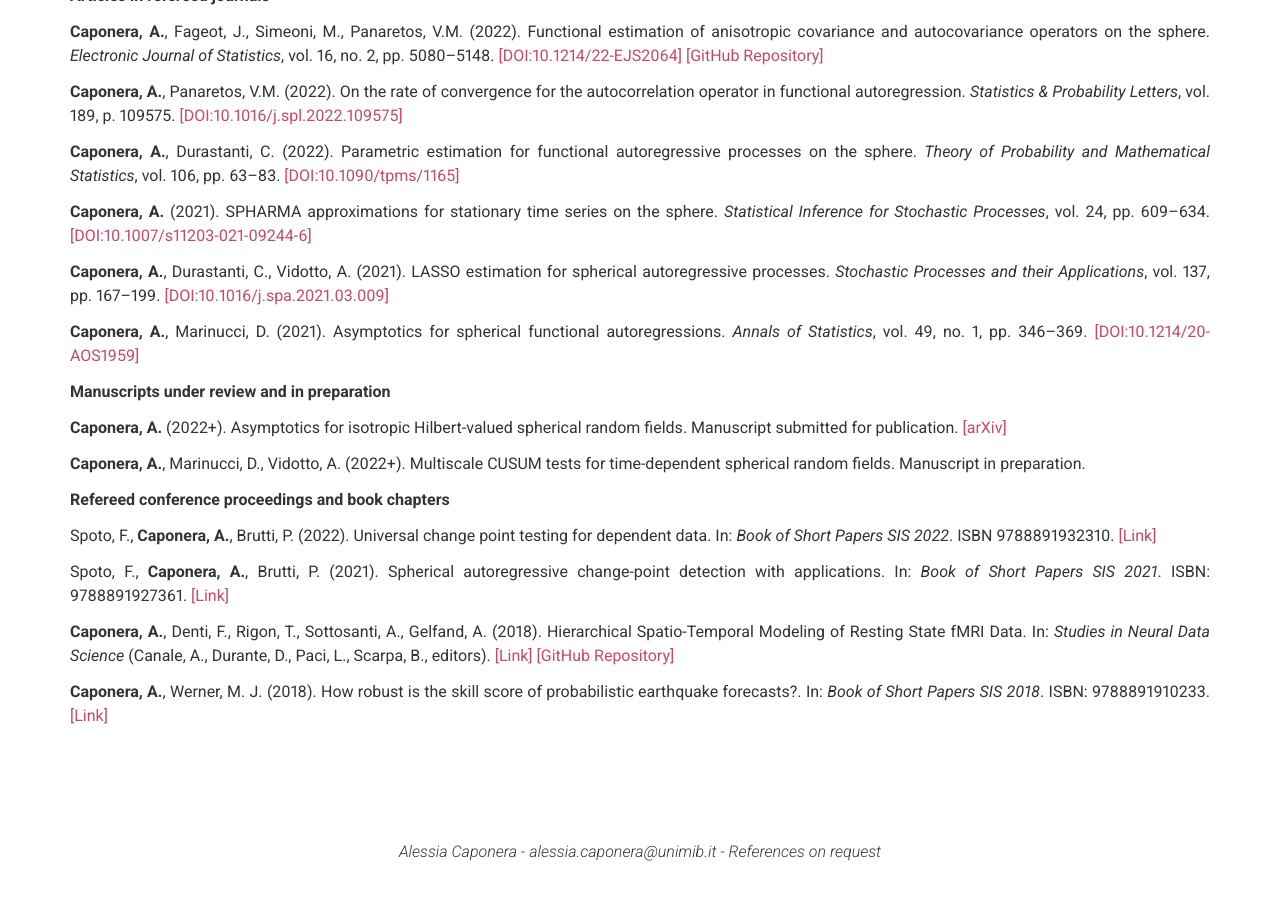
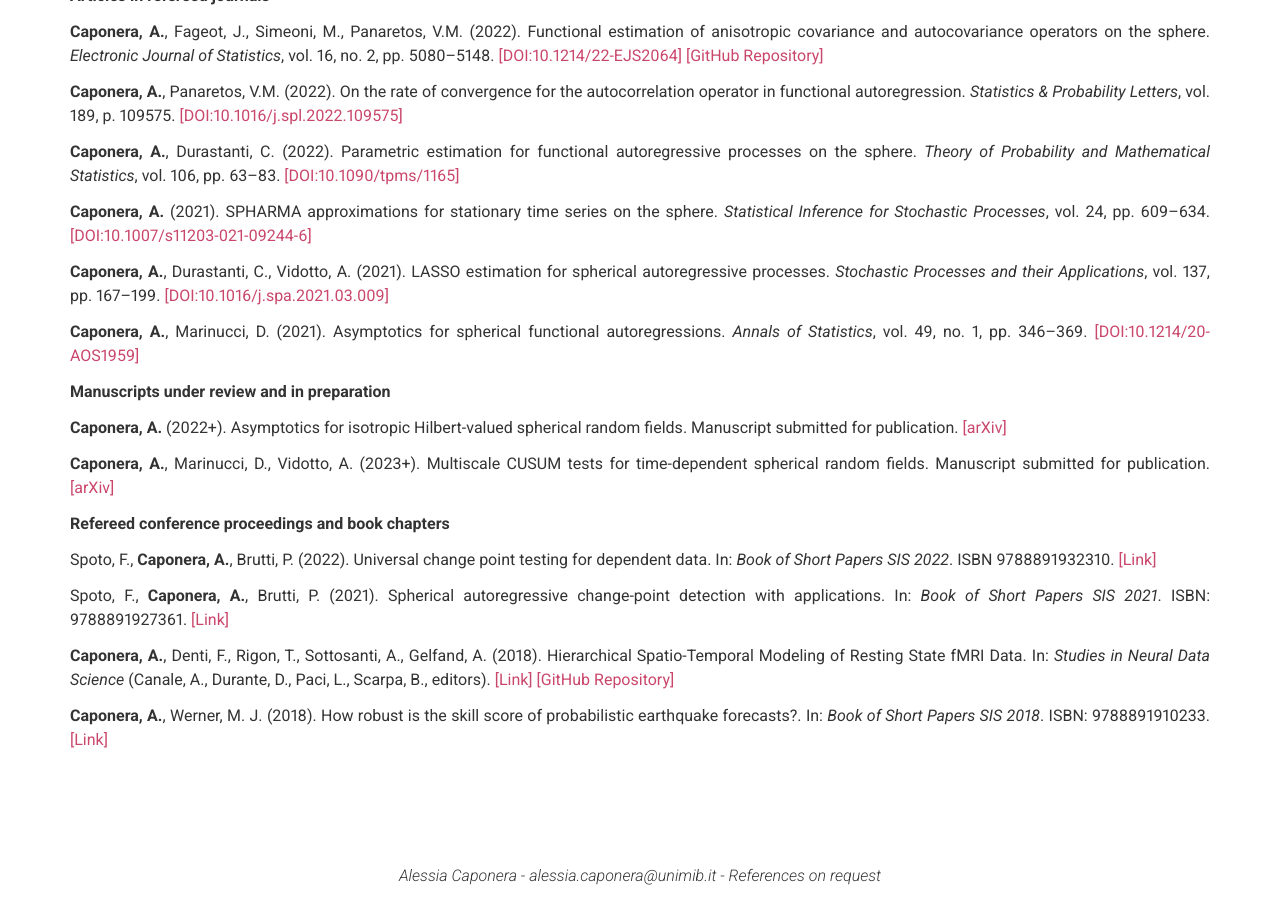
Before and after one commit to alessiacaponera/alessiacaponera.github.io, a Jekyll site: the page built from index.md, in a window 1280 px wide and 900 px high, scrolled down 2613 px. Built offline with Jekyll 4.4.1, drawn with Linux system fonts in a browser that asks for light colours; before the commit the page ends 3489 px from its top, so only the background shows below that.

Commit message:
Update _config.yml

```diff
--- a/_config.yml
+++ b/_config.yml
@@ -63,7 +63,7 @@ more_content: |
 
     **Caponera, A.** (2022+). Asymptotics for isotropic Hilbert-valued spherical random fields. Manuscript submitted for publication. [[arXiv]](https://arxiv.org/pdf/2212.02329.pdf)
 
-    **Caponera, A.**, Marinucci, D., Vidotto, A. (2022+). Multiscale CUSUM tests for time-dependent spherical random fields. Manuscript in preparation.
+    **Caponera, A.**, Marinucci, D., Vidotto, A. (2023+). Multiscale CUSUM tests for time-dependent spherical random fields. Manuscript submitted for publication. [[arXiv]](https://arxiv.org/pdf/2305.01392.pdf)
 
     **Refereed conference proceedings and book chapters**
 
```
